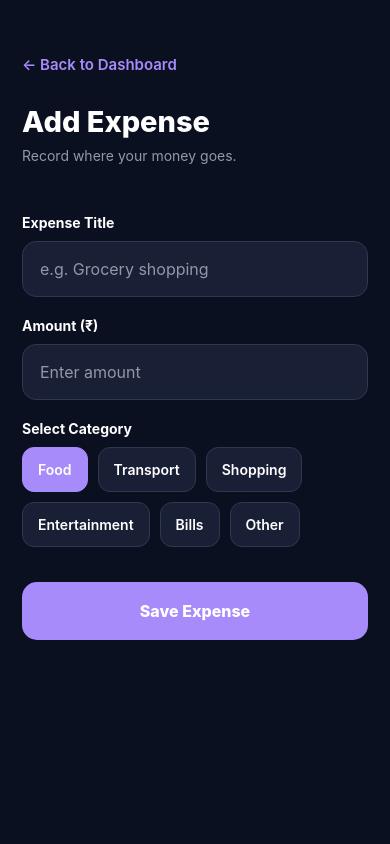
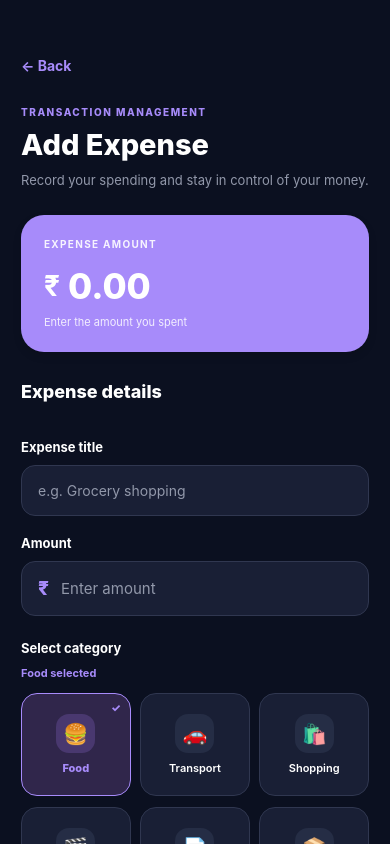
Before and after one commit to Ferozhasnain1504/expense-flow, a React Native app in the folder mobile/: screen /AddExpense in a window 390 px wide. Built offline with nearby package versions, Linux system fonts and the light colour scheme; what expo-notifications would draw is missing.

Commit message:
feat: redesign add expense screen UI

```diff
--- a/mobile/src/screens/AddExpenseScreen.js
+++ b/mobile/src/screens/AddExpenseScreen.js
@@ -12,24 +12,29 @@ import {
   KeyboardAvoidingView,
   Platform,
   ActivityIndicator,
+  StatusBar,
 } from 'react-native';
 
 import { useExpenses } from '../context/ExpenseContext';
 import { useTheme } from '../context/ThemeContext';
 
 const categories = [
-  'Food',
-  'Transport',
-  'Shopping',
-  'Entertainment',
-  'Bills',
-  'Other',
+  { name: 'Food', icon: '🍔' },
+  { name: 'Transport', icon: '🚗' },
+  { name: 'Shopping', icon: '🛍️' },
+  { name: 'Entertainment', icon: '🎬' },
+  { name: 'Bills', icon: '📄' },
+  { name: 'Other', icon: '📦' },
 ];
 
 export default function AddExpenseScreen({ navigation }) {
   const { addExpense } = useExpenses();
   const { theme } = useTheme();
+
   const colors = theme.colors;
+  const isDark = theme.mode === 'dark';
+
+  const styles = createStyles(colors, isDark);
 
   const [title, setTitle] = useState('');
   const [amount, setAmount] = useState('');
@@ -93,118 +98,178 @@ export default function AddExpenseScreen({ navigation }) {
 
   return (
     <KeyboardAvoidingView
-      style={[styles.screen, { backgroundColor: colors.background }]}
+      style={styles.screen}
       behavior={Platform.OS === 'ios' ? 'padding' : undefined}
     >
+      <StatusBar
+        barStyle={isDark ? 'light-content' : 'dark-content'}
+        backgroundColor={colors.background}
+      />
+
       <ScrollView
         contentContainerStyle={styles.container}
         keyboardShouldPersistTaps="handled"
         showsVerticalScrollIndicator={false}
       >
+        {/* HEADER */}
+
         <Pressable
           onPress={() => navigation.goBack()}
           disabled={loading}
+          style={styles.backButton}
         >
-          <Text style={[styles.back, { color: colors.primary }]}>
-            ← Back to Dashboard
+          <Text style={styles.backText}>
+            ← Back
           </Text>
         </Pressable>
 
-        <Text style={[styles.heading, { color: colors.text }]}>
+        <Text style={styles.eyebrow}>
+          TRANSACTION MANAGEMENT
+        </Text>
+
+        <Text style={styles.heading}>
           Add Expense
         </Text>
 
-        <Text style={[styles.subtitle, { color: colors.secondaryText }]}>
-          Record where your money goes.
+        <Text style={styles.subtitle}>
+          Record your spending and stay in control of your money.
         </Text>
 
-        <Text style={[styles.label, { color: colors.text }]}>
-          Expense Title
+        {/* AMOUNT PREVIEW */}
+
+        <View style={styles.amountCard}>
+          <Text style={styles.amountLabel}>
+            EXPENSE AMOUNT
+          </Text>
+
+          <View style={styles.amountPreviewRow}>
+            <Text style={styles.currencySymbol}>₹</Text>
+
+            <Text style={styles.amountPreview}>
+              {amount.trim()
+                ? Number.isFinite(Number(amount))
+                  ? Number(amount).toLocaleString('en-IN', {
+                      maximumFractionDigits: 2,
+                    })
+                  : amount
+                : '0.00'}
+            </Text>
+          </View>
+
+          <Text style={styles.amountHint}>
+            Enter the amount you spent
+          </Text>
+        </View>
+
+        {/* EXPENSE DETAILS */}
+
+        <View style={styles.formSection}>
+          <Text style={styles.sectionTitle}>
+            Expense details
+          </Text>
+
+          {/* TITLE */}
+
+          <Text style={styles.label}>
+            Expense title
           </Text>
 
           <TextInput
-          style={[
-            styles.input,
-            {
-              backgroundColor: colors.card,
-              color: colors.text,
-              borderColor: colors.border,
-            },
-          ]}
+            style={styles.input}
             placeholder="e.g. Grocery shopping"
             placeholderTextColor={colors.secondaryText}
             value={title}
             onChangeText={setTitle}
             maxLength={60}
+            editable={!loading}
           />
 
-        <Text style={[styles.label, { color: colors.text }]}>
-          Amount (₹)
+          {/* AMOUNT */}
+
+          <Text style={styles.label}>
+            Amount
+          </Text>
+
+          <View style={styles.amountInputContainer}>
+            <Text style={styles.inputCurrency}>
+              ₹
             </Text>
 
             <TextInput
-          style={[
-            styles.input,
-            {
-              backgroundColor: colors.card,
-              color: colors.text,
-              borderColor: colors.border,
-            },
-          ]}
+              style={styles.amountInput}
               placeholder="Enter amount"
               placeholderTextColor={colors.secondaryText}
               keyboardType="decimal-pad"
               value={amount}
               onChangeText={setAmount}
+              editable={!loading}
             />
+          </View>
 
-        <Text style={[styles.label, { color: colors.text }]}>
-          Select Category
+          {/* CATEGORY */}
+
+          <View style={styles.categoryHeader}>
+            <Text style={styles.label}>
+              Select category
             </Text>
+
+            <Text style={styles.categoryCount}>
+              {category} selected
+            </Text>
+          </View>
 
           <View style={styles.categories}>
             {categories.map((item) => {
-            const selected = category === item;
+              const selected = category === item.name;
 
               return (
                 <Pressable
-                key={item}
-                onPress={() => setCategory(item)}
+                  key={item.name}
+                  onPress={() => setCategory(item.name)}
                   disabled={loading}
                   style={[
-                  styles.category,
-                  {
-                    backgroundColor: selected
-                      ? colors.primary
-                      : colors.card,
-                    borderColor: selected
-                      ? colors.primary
-                      : colors.border,
-                  },
+                    styles.categoryCard,
+                    selected && styles.selectedCategory,
                   ]}
                 >
+                  <View
+                    style={[
+                      styles.categoryIcon,
+                      selected && styles.selectedCategoryIcon,
+                    ]}
+                  >
+                    <Text style={styles.categoryEmoji}>
+                      {item.icon}
+                    </Text>
+                  </View>
+
                   <Text
                     style={[
                       styles.categoryText,
-                    {
-                      color: selected ? '#FFFFFF' : colors.text,
-                    },
+                      selected && styles.selectedCategoryText,
                     ]}
                   >
-                  {item}
+                    {item.name}
                   </Text>
+
+                  {selected && (
+                    <Text style={styles.checkmark}>
+                      ✓
+                    </Text>
+                  )}
                 </Pressable>
               );
             })}
           </View>
+        </View>
+
+        {/* SAVE BUTTON */}
 
         <Pressable
-          style={[
+          style={({ pressed }) => [
             styles.saveButton,
-            {
-              backgroundColor: colors.primary,
-              opacity: loading ? 0.7 : 1,
-            },
+            loading && styles.disabledButton,
+            pressed && !loading && styles.pressedButton,
           ]}
           onPress={handleSubmit}
           disabled={loading}
@@ -212,84 +277,304 @@ export default function AddExpenseScreen({ navigation }) {
           {loading ? (
             <ActivityIndicator color="#FFFFFF" />
           ) : (
-            <Text style={styles.saveText}>
+            <>
+              <Text style={styles.saveButtonText}>
                 Save Expense
               </Text>
+
+              <Text style={styles.saveButtonArrow}>
+                →
+              </Text>
+            </>
           )}
         </Pressable>
+
+        <Text style={styles.footer}>
+          Every small expense counts. Track it wisely. ✨
+        </Text>
       </ScrollView>
     </KeyboardAvoidingView>
   );
 }
 
-const styles = StyleSheet.create({
+// STYLES
+
+const createStyles = (colors, isDark) =>
+  StyleSheet.create({
     screen: {
       flex: 1,
+      backgroundColor: colors.background,
     },
 
     container: {
       flexGrow: 1,
-    padding: 22,
-    paddingTop: 55,
-    paddingBottom: 40,
+      paddingHorizontal: 21,
+      paddingTop: 52,
+      paddingBottom: 35,
     },
 
-  back: {
-    fontSize: 15,
-    marginBottom: 30,
-    fontWeight: '600',
+    // HEADER
+
+    backButton: {
+      alignSelf: 'flex-start',
+      marginBottom: 27,
+      paddingVertical: 5,
+    },
+
+    backText: {
+      color: colors.primary,
+      fontSize: 14,
+      fontWeight: '700',
+    },
+
+    eyebrow: {
+      color: colors.primary,
+      fontSize: 10,
+      fontWeight: '800',
+      letterSpacing: 1.5,
+      marginBottom: 9,
     },
 
     heading: {
+      color: colors.text,
       fontSize: 29,
       fontWeight: '800',
     },
 
     subtitle: {
+      color: colors.secondaryText,
+      fontSize: 13,
+      lineHeight: 20,
       marginTop: 8,
-    marginBottom: 30,
+      marginBottom: 25,
+    },
+
+    // AMOUNT PREVIEW
+
+    amountCard: {
+      backgroundColor: colors.primary,
+      borderRadius: 23,
+      padding: 23,
+      marginBottom: 29,
+      elevation: 4,
+      shadowColor: '#000000',
+      shadowOffset: { width: 0, height: 4 },
+      shadowOpacity: 0.12,
+      shadowRadius: 9,
+    },
+
+    amountLabel: {
+      color: '#FFFFFF',
+      fontSize: 10,
+      fontWeight: '700',
+      letterSpacing: 1.3,
+      opacity: 0.9,
+    },
+
+    amountPreviewRow: {
+      flexDirection: 'row',
+      alignItems: 'center',
+      marginTop: 15,
+    },
+
+    currencySymbol: {
+      color: '#FFFFFF',
+      fontSize: 28,
+      fontWeight: '700',
+      marginRight: 8,
+    },
+
+    amountPreview: {
+      color: '#FFFFFF',
+      fontSize: 35,
+      fontWeight: '800',
+      flexShrink: 1,
+    },
+
+    amountHint: {
+      color: '#FFFFFF',
+      fontSize: 11,
+      opacity: 0.85,
+      marginTop: 8,
+    },
+
+    // FORM
+
+    formSection: {
+      marginBottom: 10,
+    },
+
+    sectionTitle: {
+      color: colors.text,
+      fontSize: 18,
+      fontWeight: '800',
+      marginBottom: 18,
     },
 
     label: {
+      color: colors.text,
+      fontSize: 13,
       fontWeight: '700',
       marginBottom: 10,
-    marginTop: 20,
+      marginTop: 19,
     },
 
     input: {
+      backgroundColor: colors.card,
+      borderColor: colors.border,
+      borderWidth: 1,
       borderRadius: 14,
-    padding: 17,
-    fontSize: 16,
+      paddingHorizontal: 16,
+      paddingVertical: 16,
+      color: colors.text,
+      fontSize: 14,
+    },
+
+    // AMOUNT INPUT
+
+    amountInputContainer: {
+      flexDirection: 'row',
+      alignItems: 'center',
+      backgroundColor: colors.card,
+      borderColor: colors.border,
       borderWidth: 1,
+      borderRadius: 14,
+      paddingHorizontal: 16,
+      height: 55,
+    },
+
+    inputCurrency: {
+      color: colors.primary,
+      fontSize: 19,
+      fontWeight: '800',
+      marginRight: 12,
+    },
+
+    amountInput: {
+      flex: 1,
+      color: colors.text,
+      fontSize: 15,
+      height: '100%',
+    },
+
+    // CATEGORY
+
+    categoryHeader: {
+      marginTop: 5,
+    },
+
+    categoryCount: {
+      color: colors.primary,
+      fontSize: 11,
+      fontWeight: '700',
+      marginBottom: 13,
     },
 
     categories: {
       flexDirection: 'row',
       flexWrap: 'wrap',
-    gap: 10,
+      justifyContent: 'space-between',
     },
 
-  category: {
+    categoryCard: {
+      width: '31.5%',
+      minHeight: 103,
+      backgroundColor: colors.card,
+      borderColor: colors.border,
       borderWidth: 1,
-    borderRadius: 12,
-    paddingHorizontal: 15,
-    paddingVertical: 13,
+      borderRadius: 16,
+      alignItems: 'center',
+      justifyContent: 'center',
+      paddingVertical: 12,
+      marginBottom: 11,
+      position: 'relative',
+    },
+
+    selectedCategory: {
+      backgroundColor: isDark ? '#30264B' : '#F0E9FF',
+      borderColor: colors.primary,
+      borderWidth: 1.5,
+    },
+
+    categoryIcon: {
+      width: 39,
+      height: 39,
+      borderRadius: 13,
+      backgroundColor: colors.surface,
+      alignItems: 'center',
+      justifyContent: 'center',
+      marginBottom: 8,
+    },
+
+    selectedCategoryIcon: {
+      backgroundColor: isDark ? '#49386F' : '#E2D5FF',
+    },
+
+    categoryEmoji: {
+      fontSize: 20,
     },
 
     categoryText: {
+      color: colors.text,
+      fontSize: 11,
       fontWeight: '600',
     },
 
-  saveButton: {
-    padding: 19,
-    borderRadius: 15,
-    alignItems: 'center',
-    marginTop: 35,
+    selectedCategoryText: {
+      color: colors.primary,
+      fontWeight: '800',
     },
 
-  saveText: {
+    checkmark: {
+      color: colors.primary,
+      fontSize: 11,
+      fontWeight: '800',
+      position: 'absolute',
+      top: 7,
+      right: 9,
+    },
+
+    // SAVE BUTTON
+
+    saveButton: {
+      backgroundColor: colors.primary,
+      paddingVertical: 18,
+      paddingHorizontal: 20,
+      borderRadius: 16,
+      flexDirection: 'row',
+      alignItems: 'center',
+      justifyContent: 'center',
+      marginTop: 25,
+    },
+
+    saveButtonText: {
       color: '#FFFFFF',
-    fontSize: 16,
+      fontSize: 15,
       fontWeight: '800',
     },
+
+    saveButtonArrow: {
+      color: '#FFFFFF',
+      fontSize: 19,
+      fontWeight: '700',
+      marginLeft: 10,
+    },
+
+    disabledButton: {
+      opacity: 0.7,
+    },
+
+    pressedButton: {
+      opacity: 0.85,
+      transform: [{ scale: 0.98 }],
+    },
+
+    // FOOTER
+
+    footer: {
+      color: colors.secondaryText,
+      fontSize: 11,
+      textAlign: 'center',
+      marginTop: 22,
+    },
   });
```
Lines whose indentation alone changed are shown as unchanged.
